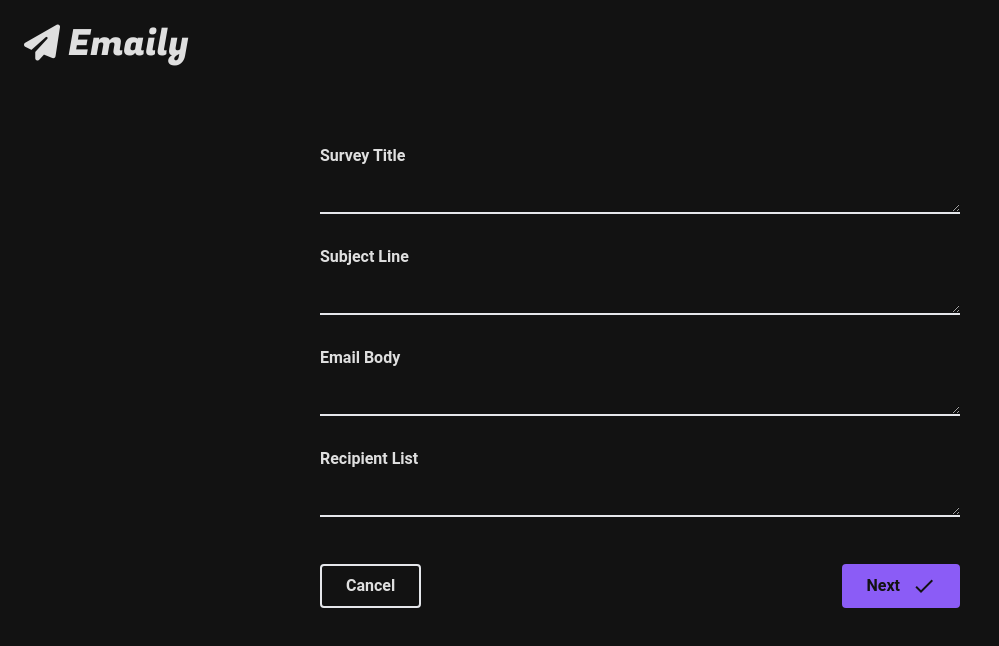
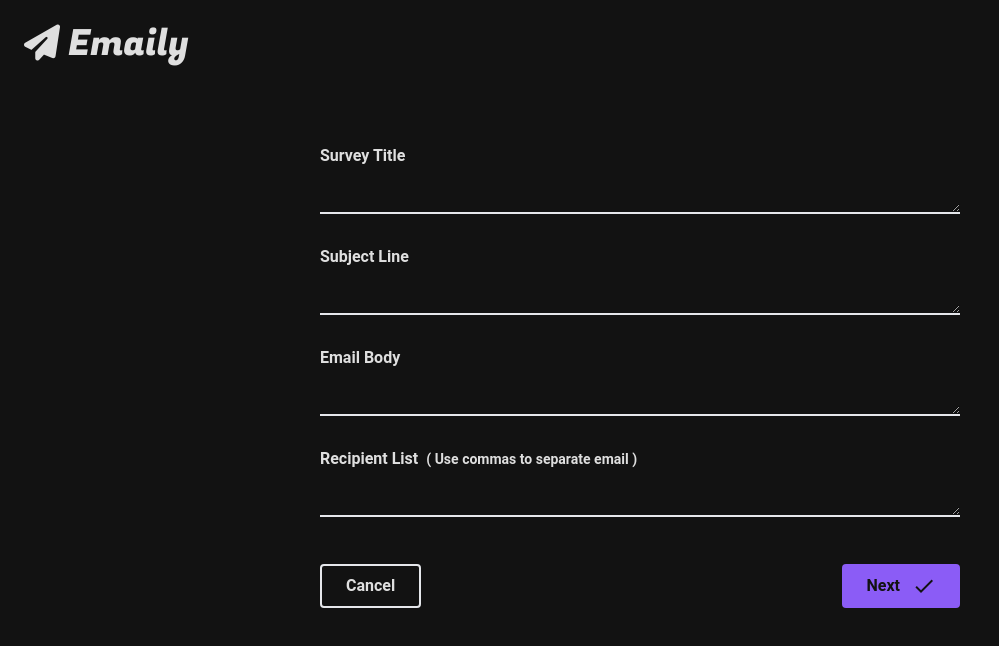
Before and after one commit to juker1141/Emaily, a React (Create React App) app in the folder client/: page /surveys/new in a window 1280 px wide. Shown: the top 646 px of the page, without its empty margins (0-999 px from the left). Built offline with nearby package versions, Linux system fonts and the light colour scheme; no server answers.

Commit message:
add recipientTip

```diff
--- a/client/src/components/Landing.js
+++ b/client/src/components/Landing.js
@@ -2,7 +2,7 @@ import React from 'react';
 
 const Landing = () => {
   return (
-    <div className="text-center">
+    <div className="text-center pt-36">
       <h1 className="text-5xl font-bold mb-12">Emaily!</h1>
       Collect feedback form your users
     </div>
--- a/client/src/components/surveys/SurveyField.js
+++ b/client/src/components/surveys/SurveyField.js
@@ -3,6 +3,8 @@ import TextareaAutosize from 'react-textarea-autosize';
 
 class SurveyField extends React.Component {
   render() {
+    const recipientTip = `<span className="ml-3 text-sm">( Use commas to separate email )</span>`;
+
     if (this.props.label === 'Survey Title' || this.props.label === 'Subject Line') {
       return (
         <div className="mb-4">
@@ -25,7 +27,10 @@ class SurveyField extends React.Component {
     } else if (this.props.label === 'Email Body' || this.props.label === 'Recipient List') {
       return (
         <div className="mb-4">
-          <label className="block text-white text-base font-bold mb-4">{this.props.label}</label>
+          <label className="block text-white text-base font-bold mb-4">
+            {this.props.label}
+            {this.props.label === 'Recipient List' ? <span className="ml-2 text-sm">( Use commas to separate email )</span> : ''}
+          </label>
           <TextareaAutosize
             rows={4}
             minRows={1}
```
